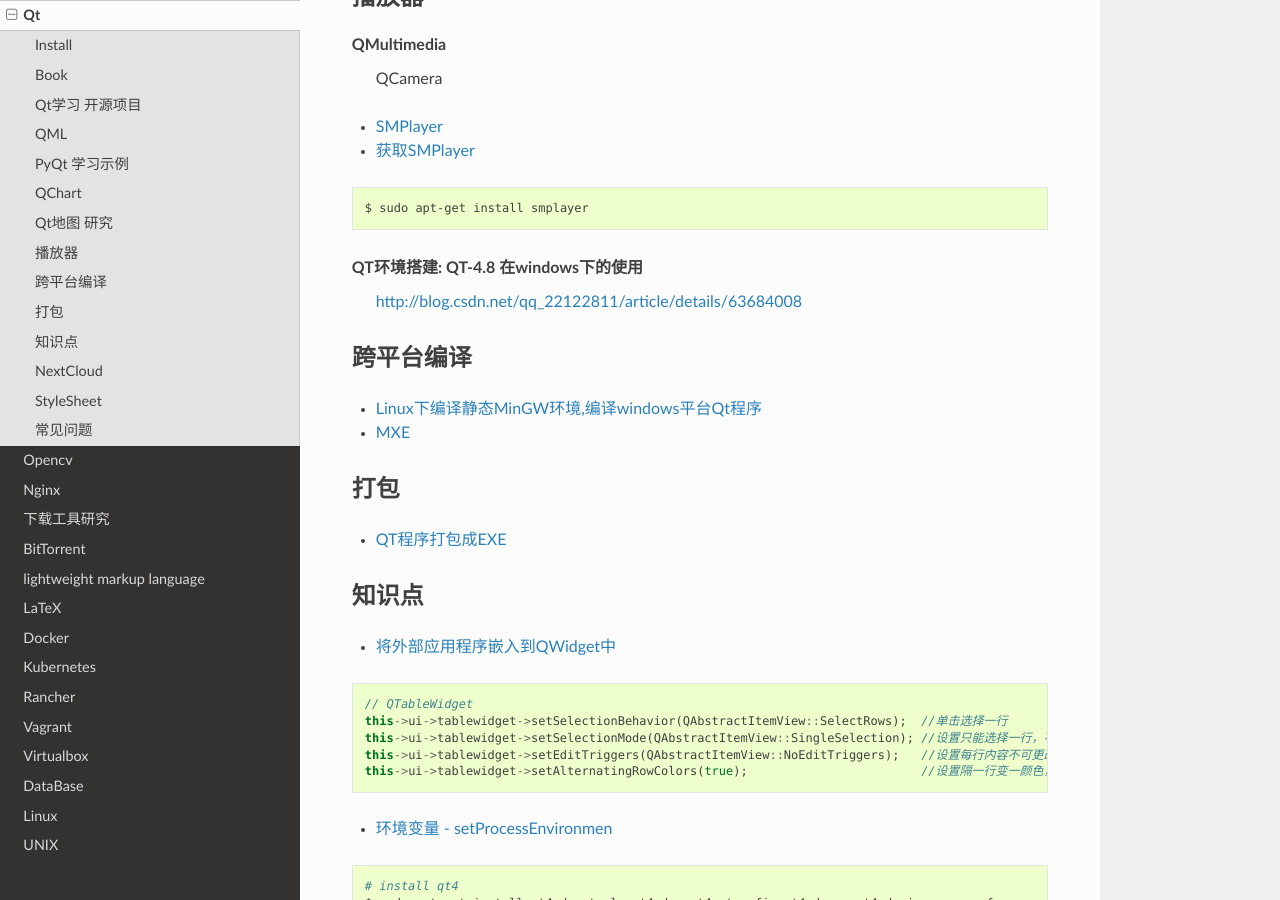
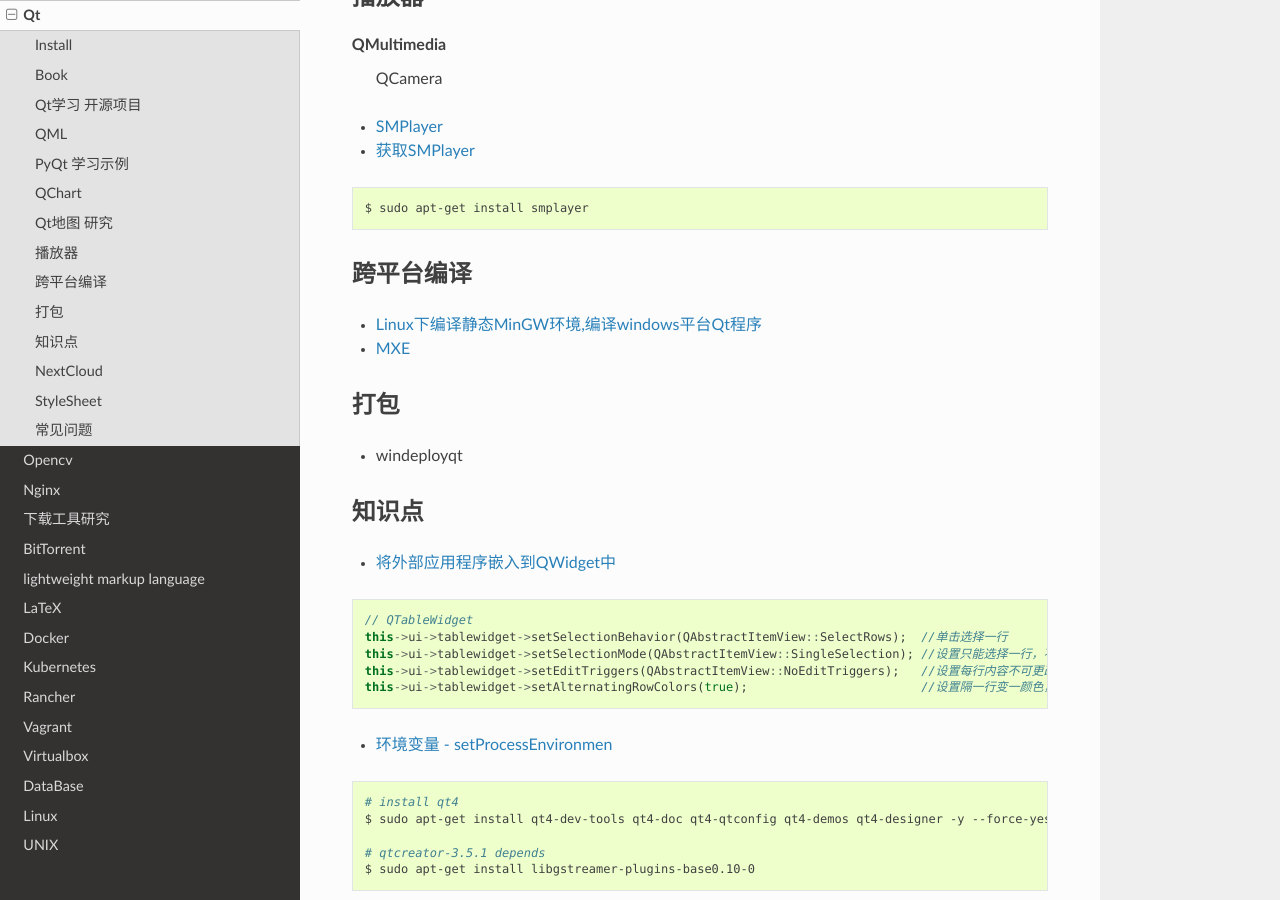
Before and after one commit to my-rds-store/my_space, a Sphinx documentation site: the page built from source/qt/index.rst, in a window 1280 px wide and 900 px high, scrolled down 2369 px. Built offline with Sphinx 7.4.7 and the Read the Docs theme 2.0.0, drawn with Linux system fonts in a browser that asks for light colours.

Commit message:
update ...

```diff
--- a/source/qt/index.rst
+++ b/source/qt/index.rst
@@ -129,9 +129,6 @@ QMultimedia
 
     $ sudo apt-get install smplayer
 
-QT环境搭建: QT-4.8 在windows下的使用
-    http://blog.csdn.net/qq_22122811/article/details/63684008
-
 跨平台编译
 ---------------
 
@@ -142,7 +139,8 @@ QT环境搭建: QT-4.8 在windows下的使用
 打包
 ---------------
 
-*  `QT程序打包成EXE <https://blog.csdn.net/weixin_39568531/article/details/79606105>`_
+* windeployqt
+
 
 知识点
 -------------
```
